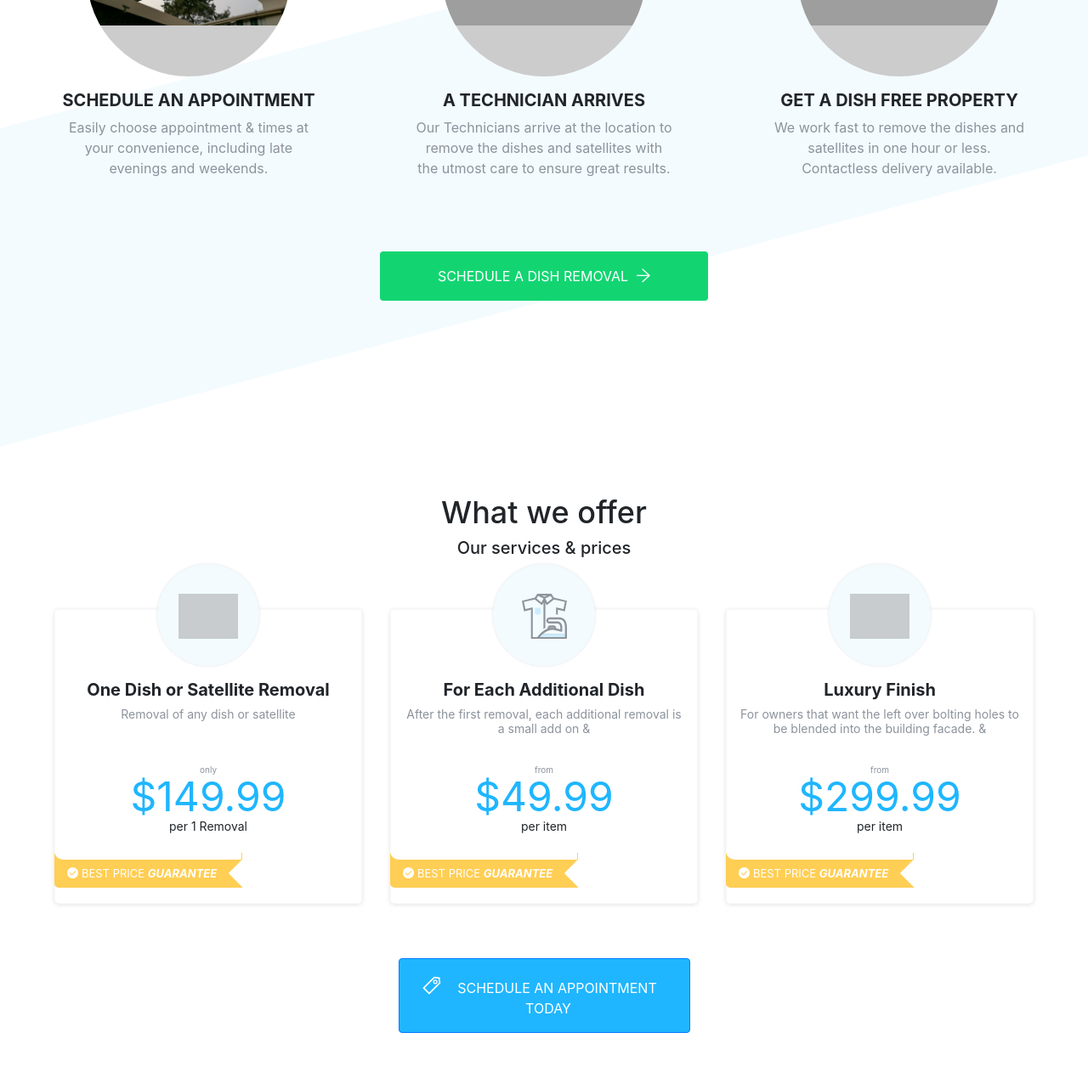
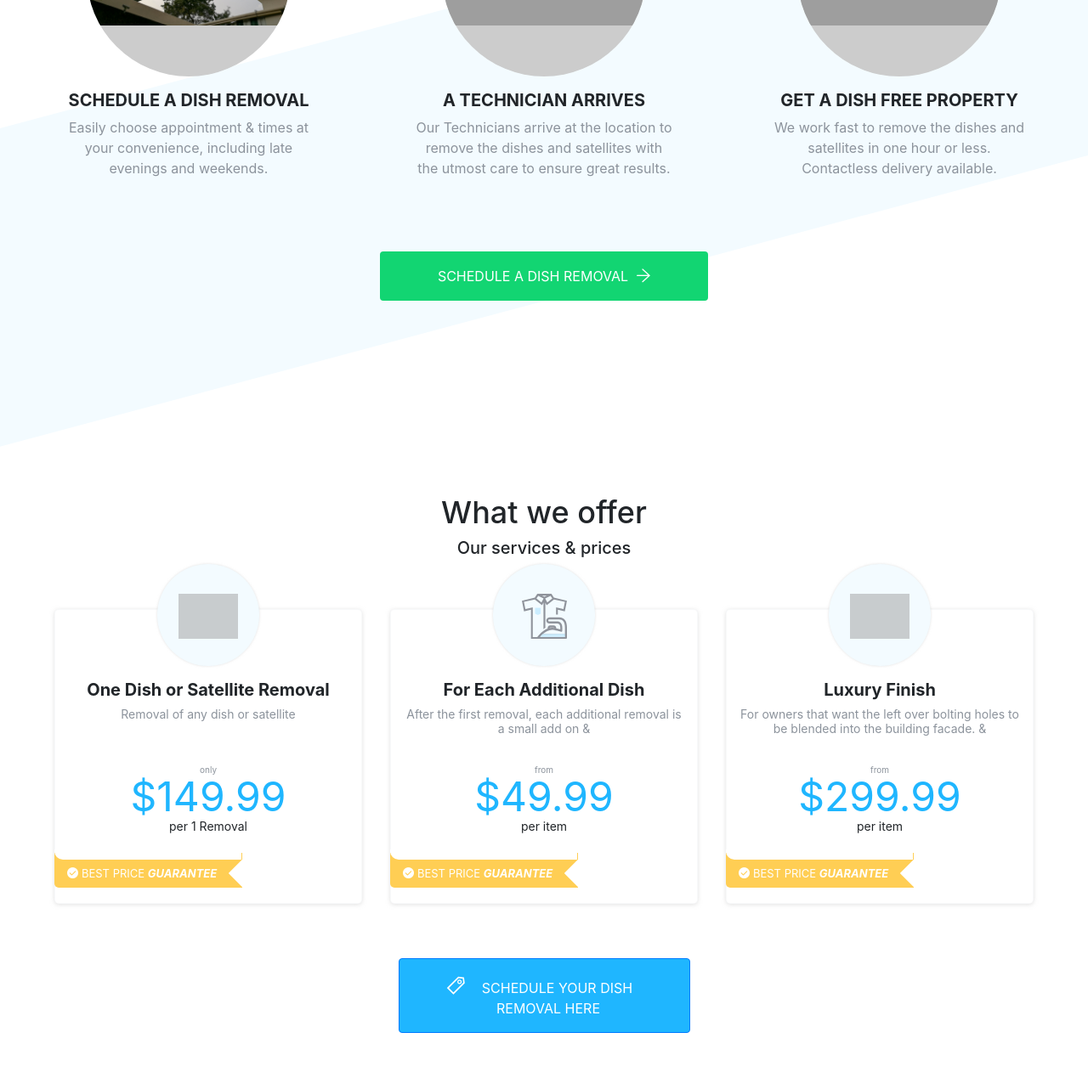
Before and after one commit to nadirhamid/DishWebsite, a Python web app: template chicago_dish_removal/templates/home.html in a window 1280 px wide. Shown: the part 1412-2694 px from the top of the page at 85% size. Run offline with Jinja, Linux system fonts and the light colour scheme; the template is opened without the code that fills it: most values are stand-ins (such as "Sample title", 1, 10 or a date in 2020); form fields are guessed from the names that the template uses; some libraries are stand-ins or nearby versions; grey boxes are pictures that could not be loaded.

Commit message:
Change to button commands

```diff
--- a/chicago_dish_removal/templates/home.html
+++ b/chicago_dish_removal/templates/home.html
@@ -65,7 +65,7 @@
           <div class="landing-how-it-works__step-image"><img src="/static/img/how_it_works_schedule2.jpg"
               alt="How it works schedule" /></div>
           <div class="landing-how-it-works__step-content">
-            <h4>Schedule an appointment</h4>
+            <h4>Schedule a Dish Removal</h4>
             <p>Easily choose appointment &amp; times at your convenience, including late evenings and
               weekends.</p>
           </div>
@@ -152,7 +152,7 @@
       </div>
       <div class="landing-what-we-offer--cta"><a class=" btn btn-primary btn-fancy btn-m"
           href="/booking?country=US&amp;language=en">
-          <div class="btn__text"><i class="icon-price-regular"></i><span>Schedule an Appointment today</span></div>
+          <div class="btn__text"><i class="icon-price-regular"></i><span>Schedule Your Dish Removal Here</span></div>
         </a></div>
     </div>
   </div>
@@ -281,7 +281,7 @@
       </div>
       <div class="landing-reviews__cta"><a class="btn btn-green btn-fancy btn-m"
           href="/booking?country=US&amp;language=en">
-          <div class="btn__text"><span>Schedule an Appointment Here</span><i class="icon-arrow-regular"></i></div>
+          <div class="btn__text"><span>Schedule Your Dish Removal Here</span><i class="icon-arrow-regular"></i></div>
         </a></div>
     </div>
   </div>
@@ -340,7 +340,7 @@
     <h3>Enter your postcode and schedule an appointment.</h3>
     <div class="landing-ready-to-start__cta"><a class=" btn btn-green btn-inverse btn-fancy btn-m"
         href="/booking?country=US&amp;language=en">
-        <div class="btn__text"><span>Schedule an appointment now</span><i class="icon-arrow-regular"></i></div>
+        <div class="btn__text"><span>Schedule A Dish Removal</span><i class="icon-arrow-regular"></i></div>
       </a></div>
   </div>
   <script>
```
Also changed, not shown: 1 other file.
